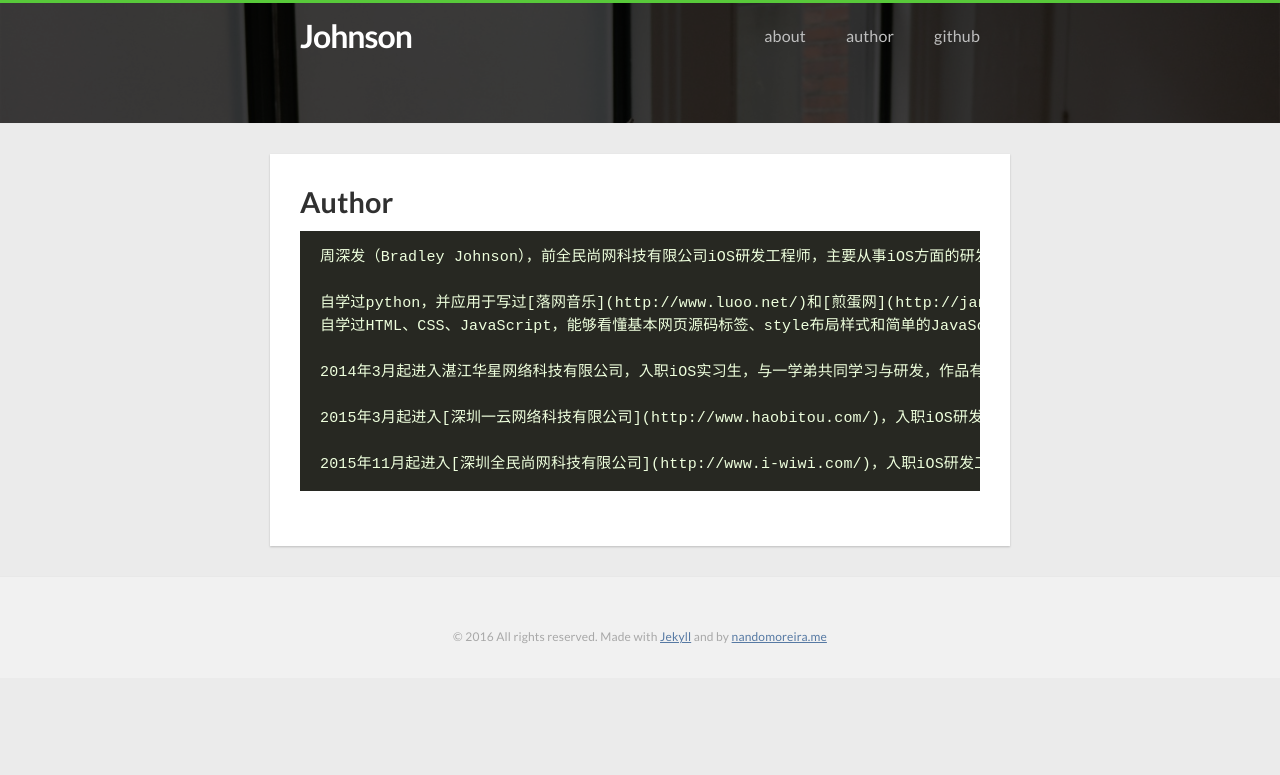
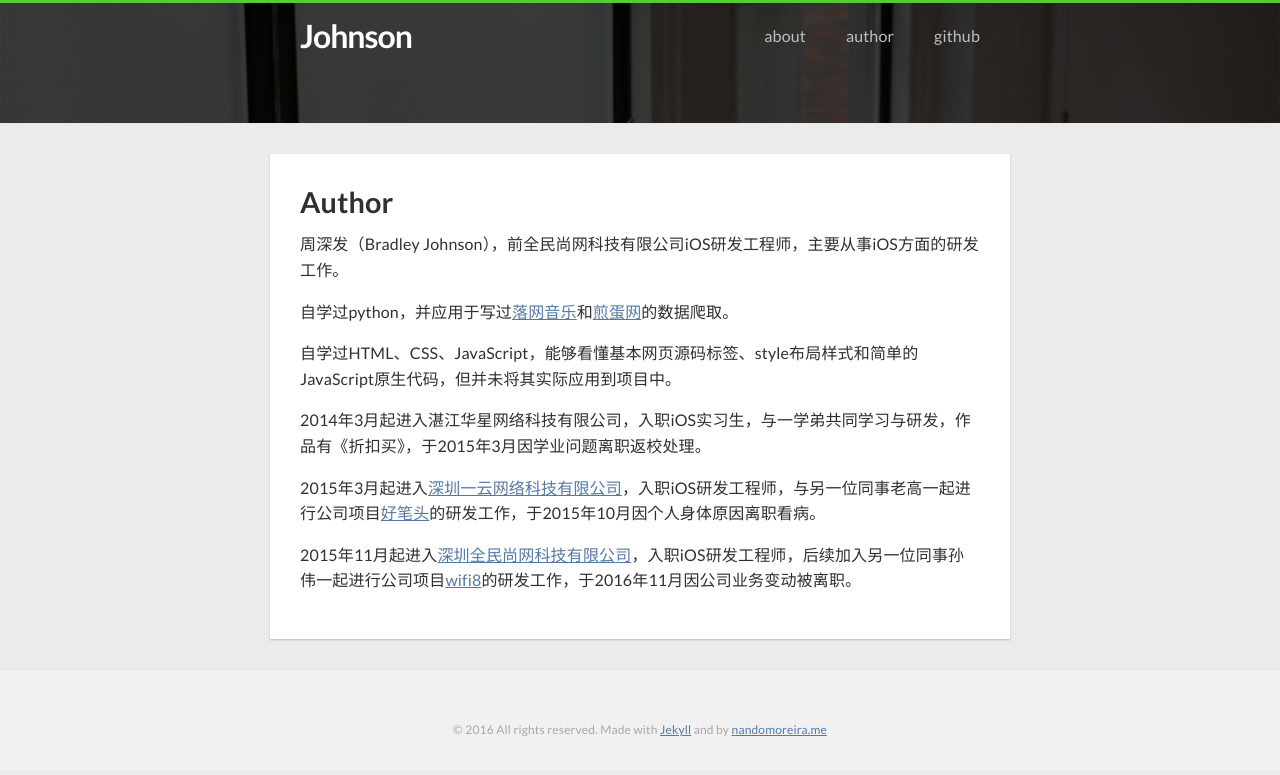
Before and after one commit to zsfbradleyjohnson/zsfbradleyjohnson.github.io, a Jekyll site: the page built from author.md, in a window 1280 px wide. Shown: the top 775 px of the page. Built offline with Jekyll 4.4.1, drawn with Linux system fonts in a browser that asks for light colours; nearby versions of some CDN libraries.

Commit message:
change user info

```diff
--- a/author.md
+++ b/author.md
@@ -5,13 +5,14 @@ permalink: /author/
 slug: author
 ---
 
-    周深发（Bradley Johnson），前全民尚网科技有限公司iOS研发工程师，主要从事iOS方面的研发工作。
+周深发（Bradley Johnson），前全民尚网科技有限公司iOS研发工程师，主要从事iOS方面的研发工作。
 
-    自学过python，并应用于写过[落网音乐](http://www.luoo.net/)和[煎蛋网](http://jandan.net/)的数据爬取。
-    自学过HTML、CSS、JavaScript，能够看懂基本网页源码标签、style布局样式和简单的JavaScript原生代码，但并未将其实际应用到项目中。
+自学过python，并应用于写过[落网音乐](http://www.luoo.net/)和[煎蛋网](http://jandan.net/)的数据爬取。
 
-    2014年3月起进入湛江华星网络科技有限公司，入职iOS实习生，与一学弟共同学习与研发，作品有《折扣买》，于2015年3月因学业问题离职返校处理。
+自学过HTML、CSS、JavaScript，能够看懂基本网页源码标签、style布局样式和简单的JavaScript原生代码，但并未将其实际应用到项目中。
 
-    2015年3月起进入[深圳一云网络科技有限公司](http://www.haobitou.com/)，入职iOS研发工程师，与另一位同事老高一起进行公司项目[好笔头](https://itunes.apple.com/cn/app/hao-bi-tou-zuo-ye-wu-gen-ke/id670919062?mt=8)的研发工作，于2015年10月因个人身体原因离职看病。
+2014年3月起进入湛江华星网络科技有限公司，入职iOS实习生，与一学弟共同学习与研发，作品有《折扣买》，于2015年3月因学业问题离职返校处理。
 
-    2015年11月起进入[深圳全民尚网科技有限公司](http://www.i-wiwi.com/)，入职iOS研发工程师，后续加入另一位同事孙伟一起进行公司项目[wifi8](https://itunes.apple.com/cn/app/wifi8/id1067498263?mt=8)的研发工作，于2016年11月因公司业务变动被离职。
+2015年3月起进入[深圳一云网络科技有限公司](http://www.haobitou.com/)，入职iOS研发工程师，与另一位同事老高一起进行公司项目[好笔头](https://itunes.apple.com/cn/app/hao-bi-tou-zuo-ye-wu-gen-ke/id670919062?mt=8)的研发工作，于2015年10月因个人身体原因离职看病。
+
+2015年11月起进入[深圳全民尚网科技有限公司](http://www.i-wiwi.com/)，入职iOS研发工程师，后续加入另一位同事孙伟一起进行公司项目[wifi8](https://itunes.apple.com/cn/app/wifi8/id1067498263?mt=8)的研发工作，于2016年11月因公司业务变动被离职。
```
